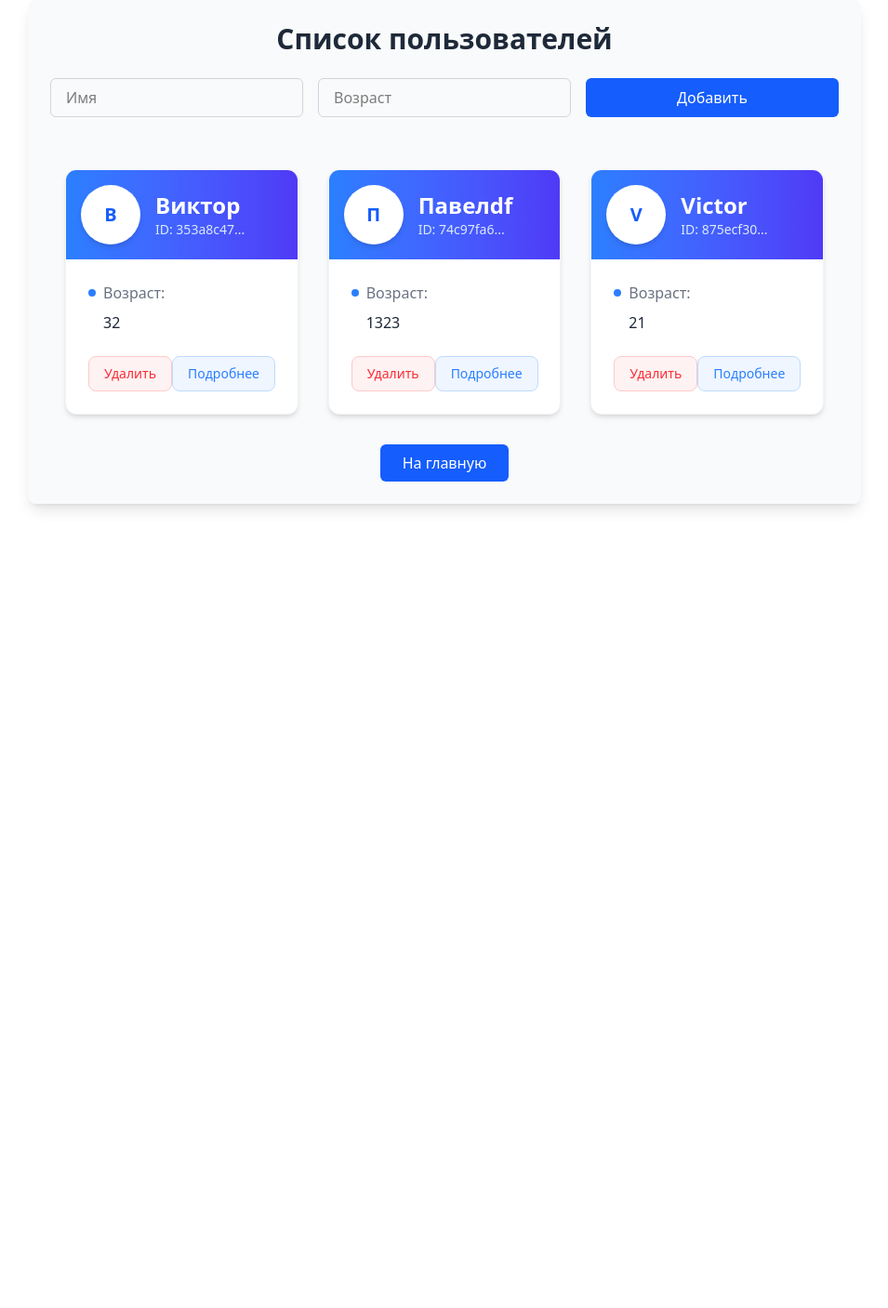
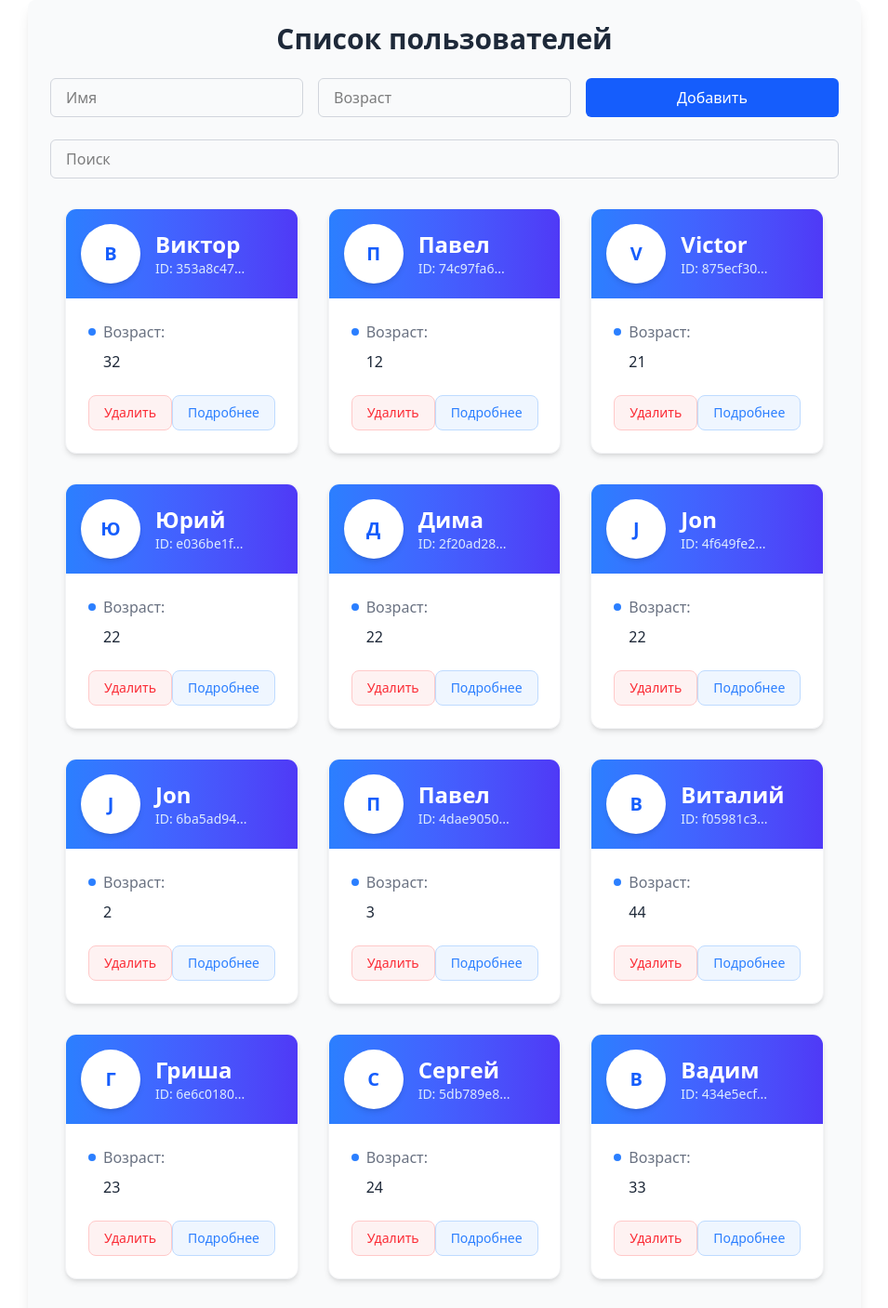
Before and after one commit to Viktor1504/React19_Examples_Code, a React (Vite) app: page /users in a window 1280 px wide. Shown: the top 1407 px of the page at 93% size, without its empty margins (162-1117 px from the left). Before the commit the page ends 800 px from the top, so only its background shows below. Built offline with nearby package versions, Linux system fonts and the light colour scheme; data requests are answered from the project's data file.

Commit message:
add search

```diff
--- a/db.json
+++ b/db.json
@@ -7,13 +7,73 @@
     },
     {
       "id": "74c97fa6-bab7-4f94-a328-d2e84499b0ad",
-      "name": "Павелdf",
-      "age": "1323"
+      "name": "Павел",
+      "age": "12"
     },
     {
       "id": "875ecf30-482c-48a8-8226-38787e4bae9d",
       "name": "Victor",
       "age": "21"
+    },
+    {
+      "id": "e036be1f-f6b6-4f30-9325-60c0dc9dc6d5",
+      "name": "Юрий",
+      "age": "22"
+    },
+    {
+      "id": "2f20ad28-598d-4f28-bbfe-111f8bf159fc",
+      "name": "Дима",
+      "age": "22"
+    },
+    {
+      "id": "4f649fe2-7983-4692-854a-efbc4b1e323e",
+      "name": "Jon",
+      "age": "22"
+    },
+    {
+      "id": "6ba5ad94-08bd-4d2e-87a3-9645e71e8479",
+      "name": "Jon",
+      "age": "2"
+    },
+    {
+      "id": "4dae9050-f8a8-46ec-a0cf-8866b0f03812",
+      "name": "Павел",
+      "age": "3"
+    },
+    {
+      "id": "f05981c3-f9eb-41b3-ad7c-36b2bd04be85",
+      "name": "Виталий",
+      "age": "44"
+    },
+    {
+      "id": "6e6c0180-89cd-4356-8d08-455d599ad59a",
+      "name": "Гриша",
+      "age": "23"
+    },
+    {
+      "id": "5db789e8-6f2f-413b-8c13-4454a3b53b5c",
+      "name": "Сергей",
+      "age": "24"
+    },
+    {
+      "id": "434e5ecf-8ac3-46b1-8bbd-36c0858a5560",
+      "name": "Вадим",
+      "age": "33"
+    },
+    {
+      "id": "cdb93824-37d9-436b-9599-cfc64cdf94ce",
+      "name": "Гриша",
+      "age": "3"
+    },
+    {
+      "id": "70c577fa-5530-42ac-b4ec-3dde55e1eaef",
+      "name": "Герман",
+      "age": "52"
+    },
+    {
+      "id": "a6f92f04-ab62-4e84-887d-d827bcbb3a8a",
+      "name": "Петр",
+      "age": "22"
     }
   ]
 }
--- a/package.json
+++ b/package.json
@@ -13,7 +13,7 @@
   "dependencies": {
     "@tailwindcss/vite": "^4.1.6",
     "axios": "^1.9.0",
-    "json-server": "1.0.0-beta.3",
+    "json-server": "0.17.0",
     "react": "^19.1.0",
     "react-dom": "^19.1.0",
     "react-error-boundary": "^6.0.0",
--- a/src/Users.tsx
+++ b/src/Users.tsx
@@ -1,8 +1,7 @@
 import { useNavigate } from 'react-router'
-import { use } from 'react'
+import { MouseEvent, use } from 'react'
 import API, { User } from './api.ts'
 import { AxiosResponse } from 'axios'
-import { MouseEvent } from 'react'
 
 const Users = ({
   usersPromise,
@@ -23,7 +22,8 @@ const Users = ({
   return (
     <div className="container mx-auto px-4 py-8">
       <div className="grid grid-cols-1 md:grid-cols-2 lg:grid-cols-3 gap-8">
-        {users.map((user) => (
+        {users &&
+          users.map((user) => (
             <div
               key={user.id}
               className="transform transition-all duration-300 hover:scale-102 hover:-translate-y-1"
--- a/src/UsersPage.tsx
+++ b/src/UsersPage.tsx
@@ -6,11 +6,17 @@ import { ErrorBoundary } from 'react-error-boundary'
 import { AxiosError } from 'axios'
 import AddUserPage from './AddUserPage.tsx'
 
+const defaultFetchUsers = API.fetchUsers()
+
 const UsersPage = () => {
-  const [usersPromise, setUsersPromise] = useState(API.fetchUsers())
+  const [usersPromise, setUsersPromise] = useState(defaultFetchUsers)
   const refetchUsers = () =>
     startTransition(() => setUsersPromise(API.fetchUsers()))
   const navigate = useNavigate()
+
+  const handleSearch = (value: string) => {
+    startTransition(() => setUsersPromise(API.searchUsers(value)))
+  }
 
   return (
     <div className="max-w-4xl mx-auto p-6 bg-gray-50 rounded-lg shadow-lg">
@@ -18,6 +24,14 @@ const UsersPage = () => {
         Список пользователей
       </h1>
       <AddUserPage refetchUsers={refetchUsers} />
+      <input
+        type="text"
+        name="search"
+        placeholder="Поиск"
+        className="w-full px-4 py-2 border border-gray-300 rounded-md focus:outline-none focus:ring-2 focus:ring-blue-500 focus:border-transparent transition-colors"
+        onChange={(e) => handleSearch(e.currentTarget.value)}
+      />
+
       <ErrorBoundary
         fallbackRender={({ error }) => (
           <div className={'text-red-600'}>
--- a/src/api.ts
+++ b/src/api.ts
@@ -26,6 +26,9 @@ const API = {
   updateUser(user: User) {
     return instance.put(`users/${user.id}`, user)
   },
+  searchUsers(name: string): Promise<AxiosResponse<User[]>> {
+    return instance.get(`users?name_like=${name}`)
+  },
 }
 
 export default API
--- a/src/main.tsx
+++ b/src/main.tsx
@@ -1,11 +1,8 @@
 import { createRoot } from 'react-dom/client'
 import './index.css'
 import router from './router.tsx'
-import { StrictMode } from 'react'
 import { RouterProvider } from 'react-router'
 
 createRoot(document.getElementById('root')!).render(
-  <StrictMode>
-    <RouterProvider router={router} />
-  </StrictMode>,
+  <RouterProvider router={router} />,
 )
```
Also changed, not shown: 1 other file (tests, documents, lock files or other folders). Lines whose indentation alone changed are shown as unchanged.
